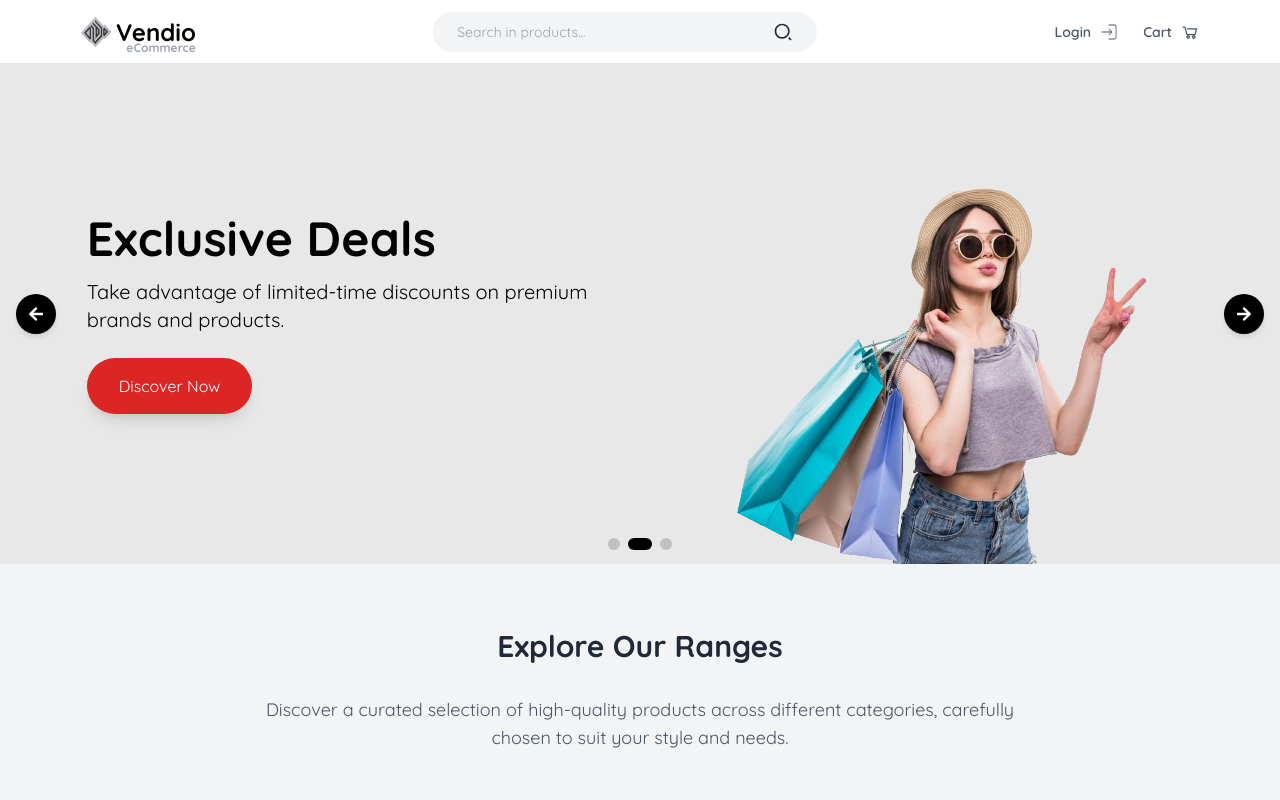
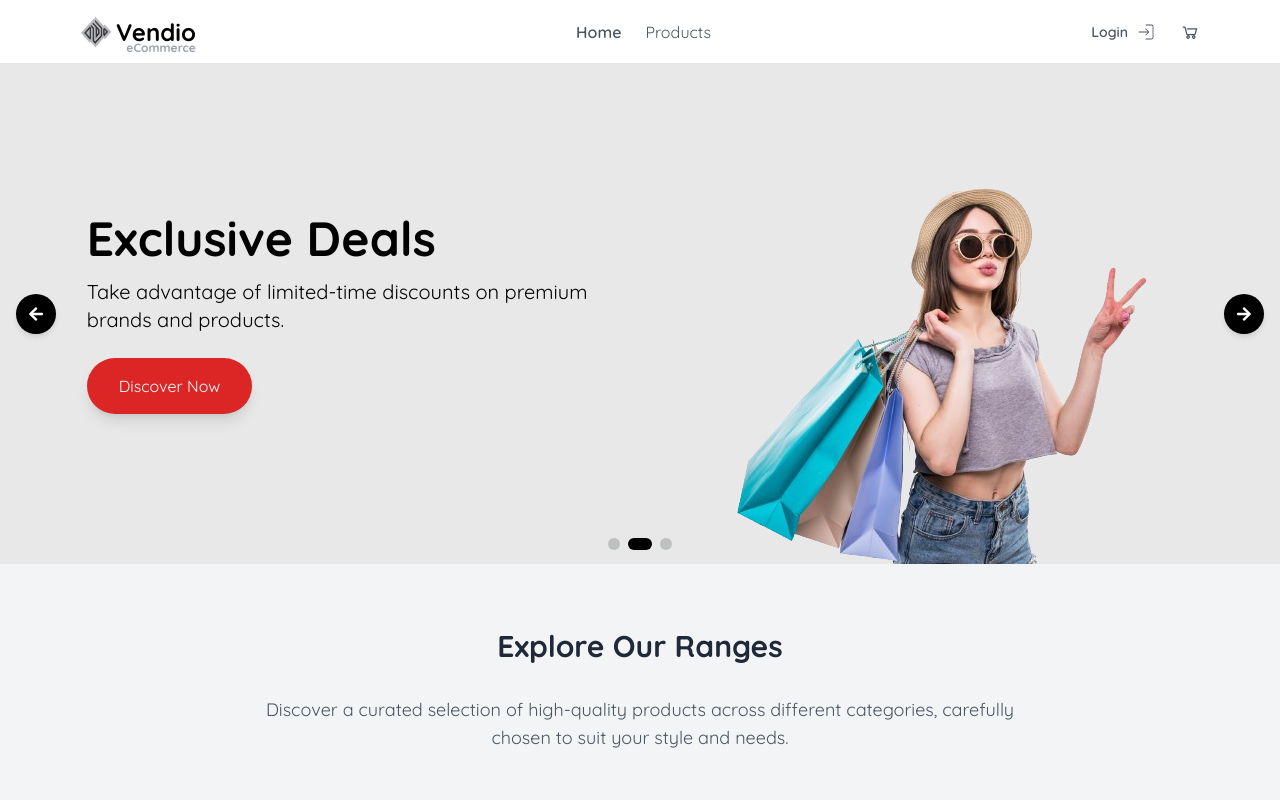
Before and after one commit to DhruvRajpoot/Vendio-Client, a React (Vite) app: page / in a window 1280 px wide. Shown: the top 800 px of the page. Built offline with nearby package versions, Linux system fonts and the light colour scheme; no server answers.

Commit message:
feat: cart context

```diff
--- a/src/Components/Navbar.tsx
+++ b/src/Components/Navbar.tsx
@@ -1,3 +1,4 @@
+import React from "react";
 import { Link, useLocation } from "react-router-dom";
 import { RiSearch2Line } from "react-icons/ri";
 import { LiaShoppingCartSolid } from "react-icons/lia";
@@ -5,12 +6,19 @@ import { CiLogin, CiLogout } from "react-icons/ci";
 import logo from "../Assets/Images/logo.png";
 import defaultuser from "../Assets/Images/defaultuser.png";
 import { useAppContext } from "../Context/AppContext";
+import { useCart } from "../Context/CartContext";
 
 const Navbar = () => {
   const { isAuthenticated, user, logout } = useAppContext();
+  const { cartItems } = useCart();
   const location = useLocation();
 
   const isLoginPage = location.pathname === "/login";
+
+  const navlinks = [
+    { title: "Home", path: "/" },
+    { title: "Products", path: "/products" },
+  ];
 
   return (
     <div className="w-full h-16 p-3 bg-white flex items-center justify-between px-20 border-b border-b-stone-200">
@@ -29,7 +37,7 @@ const Navbar = () => {
       </Link>
 
       {/* Search */}
-      <div className="rounded-full bg-gray-100 text-gray-800 px-6 py-1 w-full max-w-96 h-10">
+      {/* <div className="rounded-full bg-gray-100 text-gray-800 px-6 py-1 w-full max-w-96 h-10">
         <form
           className="flex items-center gap-3 w-full h-full"
           onSubmit={(e) => e.preventDefault()}
@@ -43,14 +51,31 @@ const Navbar = () => {
             <RiSearch2Line className="text-xl" />
           </button>
         </form>
-      </div>
+      </div> */}
+
+      {/* Links */}
+      {
+        <div className="flex items-center gap-6">
+          {navlinks.map((link) => (
+            <Link
+              to={link.path}
+              key={link.title}
+              className={`text-gray-600 hover:text-gray-900
+                ${location.pathname === link.path ? "font-semibold" : ""}
+                `}
+            >
+              {link.title}
+            </Link>
+          ))}
+        </div>
+      }
 
       {/* User Section */}
       <div className="flex items-center gap-6 text-2xl">
         {isAuthenticated ? (
           <>
             <div className="flex items-center gap-2 text-sm font-semibold text-gray-600">
-              <span className="text-gray-800">Welcome, {user?.firstName}</span>
+              <span className="text-gray-800">{user?.firstName}</span>
               <img
                 src={user?.profilePic || defaultuser}
                 alt="Profile"
@@ -88,10 +113,15 @@ const Navbar = () => {
         <Link
           to="/cart"
           title="cart"
-          className="flex items-center gap-2 text-sm font-semibold hover:font-bold text-gray-600 hover:text-gray-900"
+          className="relative flex items-center gap-2 text-sm font-semibold hover:font-bold text-gray-600 hover:text-gray-900"
         >
-          <span>Cart</span>
           <LiaShoppingCartSolid className="text-xl" />
+          {/* Badge */}
+          {cartItems.length > 0 && (
+            <span className="absolute -top-2 -right-2 bg-teal-600 text-white text-xs font-bold rounded-full w-3.5 h-3.5 flex items-center justify-center">
+              {cartItems.length}
+            </span>
+          )}
         </Link>
       </div>
     </div>
--- /dev/null
+++ b/src/Context/CartContext.tsx
@@ -0,0 +1,71 @@
+import React, { createContext, useState, ReactNode, useContext } from "react";
+import toast from "react-hot-toast";
+
+export interface Product {
+  id: number;
+  title: string;
+  price: number;
+  description: string;
+  images: string[];
+  creationAt: string;
+  updatedAt: string;
+  category: string;
+  discount: number;
+  rating: number;
+}
+
+interface CartContextType {
+  cartItems: { product: Product; quantity: number }[];
+  addToCart: (product: Product, quantity: number) => void;
+  removeFromCart: (productId: number) => void;
+}
+
+const CartContext = createContext<CartContextType | undefined>(undefined);
+
+export const CartProvider: React.FC<{ children: ReactNode }> = ({
+  children,
+}) => {
+  const [cartItems, setCartItems] = useState<
+    { product: Product; quantity: number }[]
+  >([]);
+
+  const addToCart = (product: Product, quantity: number) => {
+    setCartItems((prevItems) => {
+      const existingProduct = prevItems.find(
+        (item) => item.product.id === product.id
+      );
+      if (existingProduct) {
+        return prevItems.map((item) =>
+          item.product.id === product.id
+            ? { ...item, quantity: item.quantity + quantity }
+            : item
+        );
+      }
+      return [...prevItems, { product, quantity }];
+    });
+
+    toast.success("Item added to cart");
+  };
+
+  const removeFromCart = (productId: number) => {
+    setCartItems((prevItems) => {
+      return prevItems.filter((item) => item.product.id !== productId);
+    });
+
+    toast.success("Item removed from cart");
+  };
+
+  return (
+    <CartContext.Provider value={{ cartItems, addToCart, removeFromCart }}>
+      {children}
+    </CartContext.Provider>
+  );
+};
+
+export const useCart = () => {
+  const context = useContext(CartContext);
+  if (context === undefined) {
+    throw new Error("useCart must be used within a CartProvider");
+  }
+  return context;
+};
--- a/src/main.tsx
+++ b/src/main.tsx
@@ -7,6 +7,7 @@ import { GoogleOAuthProvider } from "@react-oauth/google";
 import ToastProvider from "./Components/ToastProvider.tsx";
 import { AppContextProvider } from "./Context/AppContext.tsx";
 import { BrowserRouter } from "react-router-dom";
+import { CartProvider } from "./Context/CartContext.tsx";
 
 createRoot(document.getElementById("root")!).render(
   <StrictMode>
@@ -14,7 +15,9 @@ createRoot(document.getElementById("root")!).render(
       <ToastProvider />
       <BrowserRouter>
         <AppContextProvider>
-          <App />
+          <CartProvider>
+            <App />
+          </CartProvider>
         </AppContextProvider>
       </BrowserRouter>
     </GoogleOAuthProvider>
```
